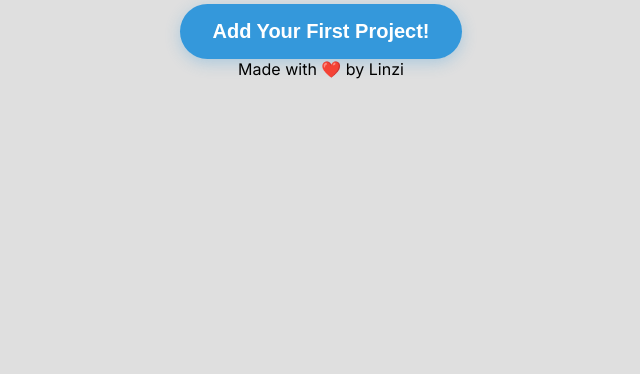
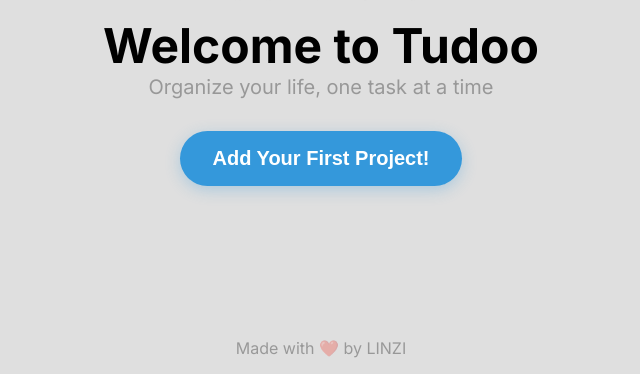
Before and after one commit to linzi-v7/todo-list, a website built with webpack: page src/template.html in a window 1280 px wide. Shown: the part 426-800 px from the top of the page, without its empty margins (319-959 px from the left). Built offline with nearby package versions, Linux system fonts and the light colour scheme; files whose address does not match are found by name; a web font is replaced by a local one.

Commit message:
feat: add welcome screen renderer

```diff
--- a/src/modules/views/welcomeVIew.js
+++ b/src/modules/views/welcomeVIew.js
@@ -1,4 +1,4 @@
-import logo from "../assets/logo-square.png";
+import logo from "../../assets/logo-square.png";
 
 function renderWelcomeScreen() {
   const mainSiteDiv = document.querySelector(".main-site");
@@ -12,7 +12,7 @@ function renderWelcomeScreen() {
         <h1 class="welcome-title">Welcome to Tudoo</h1>
         <p class="welcome-subtitle">Organize your life, one task at a time</p>
         <button class="add-project-button">Add Your First Project!</button>
-        <p class="welcome-footer">Made with ❤️ by Linzi</p>
+        <p class="welcome-footer">Made with ❤️ by LINZI</p>
       `;
   body.prepend(welcomeScreen);
 }
--- a/src/styles.css
+++ b/src/styles.css
@@ -53,6 +53,14 @@ button {
   font-size: 1.25rem;
   color: var(--faded-text-color);
   margin-bottom: 2rem;
+}
+
+.welcome-footer {
+  position: absolute;
+  bottom: 1rem;
+  width: 100%;
+  text-align: center;
+  color: var(--faded-text-color);
 }
 
 .add-project-button,
```
Also changed, not shown: src/template.html (+0 -8 lines).
